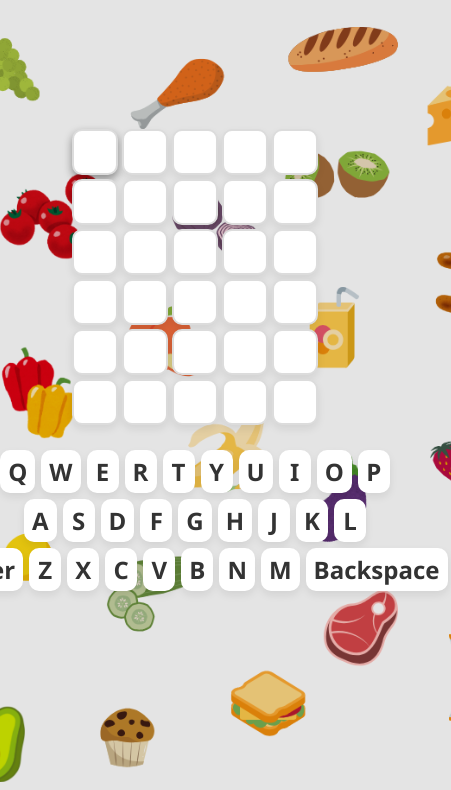
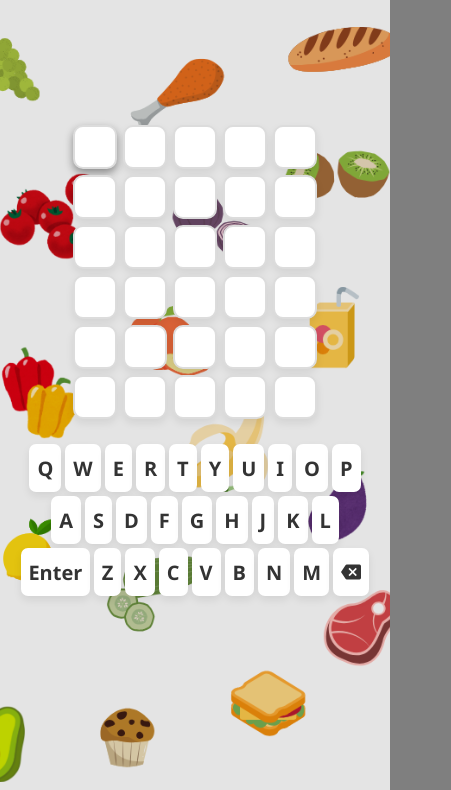
Before and after one commit to rheaphillips/guess-the-food, a website with bundled scripts: page game.html in a window 390 px wide. Shown: the part 70-860 px from the top of the page, 451 px wide, since content can reach past the window. Built offline with nearby package versions, Linux system fonts and the light colour scheme; no server answers.

Commit message:
Make keyboard keys responsive

```diff
--- a/game.html
+++ b/game.html
@@ -5,6 +5,7 @@
   <meta name="viewport" content="width=device-width, initial-scale=1">
   <title>Needs Mini Game: Guess the Food!</title>
   <link rel="stylesheet" href="style.css">
+  <link href="https://fonts.googleapis.com/icon?family=Material+Icons" rel="stylesheet">
 </head>
 
 <body class="game">
--- a/js/gamePage.js
+++ b/js/gamePage.js
@@ -2,7 +2,7 @@ let groceryWords = ["apple", "grape", "peach", "mango", "lemon", "onion", "beans
 
 let classes = ['grid', 'confetti-container', 'overlay', 'win-modal', 'lose-modal', 'keyboard', 'play-again', 'play-again-lose', 'hint-button', 'hint-image', 'restart-button'], elems = {}, colourStates = ['correct', 'present', 'absent'];
 
-const alphabet = "ABCDEFGHIJKLMNOPQRSTUVWXYZ".split(''), keyLayout = [['Q','W','E','R','T','Y','U','I','O','P'], ['A','S','D','F','G','H','J','K','L'], ['Enter','Z','X','C','V','B','N','M','Backspace']];
+const alphabet = "ABCDEFGHIJKLMNOPQRSTUVWXYZ".split(''), keyLayout = [['Q','W','E','R','T','Y','U','I','O','P'], ['A','S','D','F','G','H','J','K','L'], ['Enter','Z','X','C','V','B','N','M','backspace']];
 
 let affData, dicData, dictionary;
 let words, wordNum, letterNum, numOfCorrectLetters, chosen, entered, numOfHints, letterStates = {}, revealedLetters = new Set([]), revealed;
@@ -29,12 +29,20 @@ const createKeyboard = function () {
   keyLayout.forEach(row => {
   const rowEl = document.createElement('div');
     rowEl.className = 'keyboard-row';
-
     row.forEach(key => {
-      const keyEl = document.createElement('div');
+      let keyEl = document.createElement('div');
+      if (key == 'backspace') {
+        let keyElIcon = document.createElement('i');
+        keyElIcon.classList.add('material-icons');
+        keyElIcon.innerHTML = key;
+        keyElIcon.setAttribute('data-key', key);
+        keyEl.appendChild(keyElIcon);
+      }
+      else {
+        keyEl.innerHTML = key;
+        keyEl.setAttribute('data-key', key);
+      }
       ['box', 'text-box', 'key'].forEach((cls) => keyEl.classList.add(cls));
-      keyEl.textContent = key;
-      keyEl.setAttribute('data-key', key);
       rowEl.appendChild(keyEl);
     });
 
--- a/style.css
+++ b/style.css
@@ -176,8 +176,9 @@ nav {
 .text-box {
   background-color: #fff;
   border: 2px solid #dcdcdc;
-  font-size: 1.5rem;
+  font-size: 24px;
   font-weight: bold;
+  margin: 3px;
   box-shadow: 0 4px 8px rgba(0, 0, 0, 0.08);
   border-radius: 10px;
   transition: transform 0.2s ease, background-color 0.3s ease;
@@ -236,10 +237,9 @@ nav {
 
 .key {
   width: fit-content;
-  min-width: 27px;
-  height: 27px;
-  padding: 10px;
-  margin: 3px;
+  min-width: 2rem;
+  height: 2rem;
+  padding: 0.5rem;
   border: none;
 }
 
@@ -257,12 +257,14 @@ nav {
     gap: 5px;
   }
   .key {
-    width: fit-content;
-    min-width: 1rem;
-    height: 27px;
-    padding: 0.5rem;
-    margin: 3px;
-    border: none;
+    min-width: 0;
+    max-width: 15%;
+    border-radius: 7px;
+    font-size: 20px;
+    margin: 2px;
+  }
+  .key i {
+    font-size: 20px;
   }
 }
 
```
